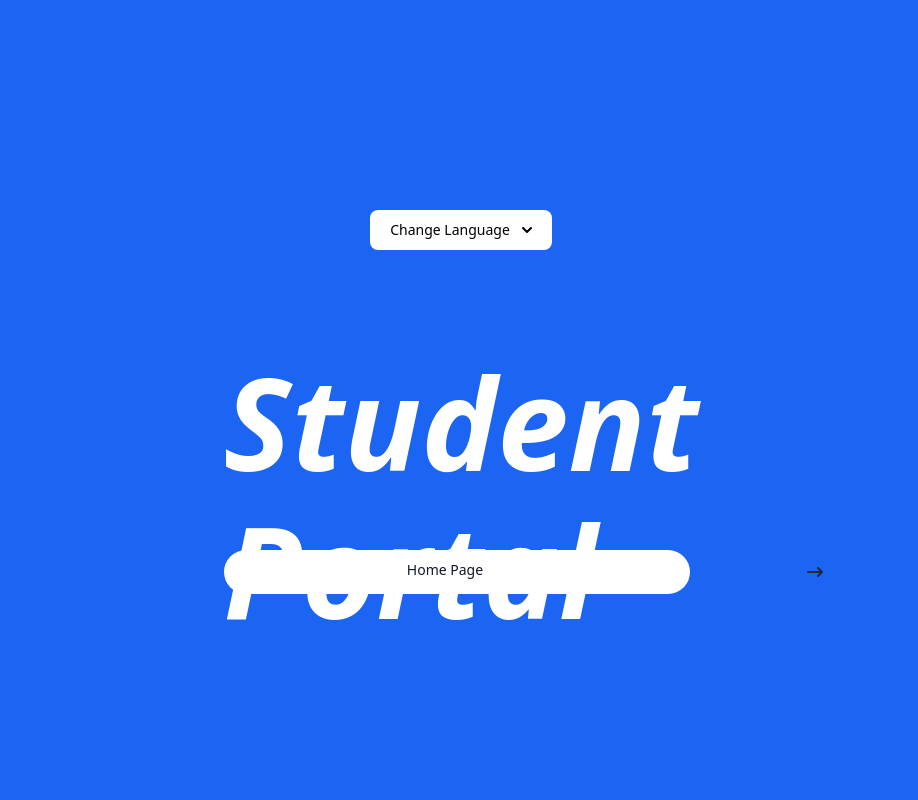
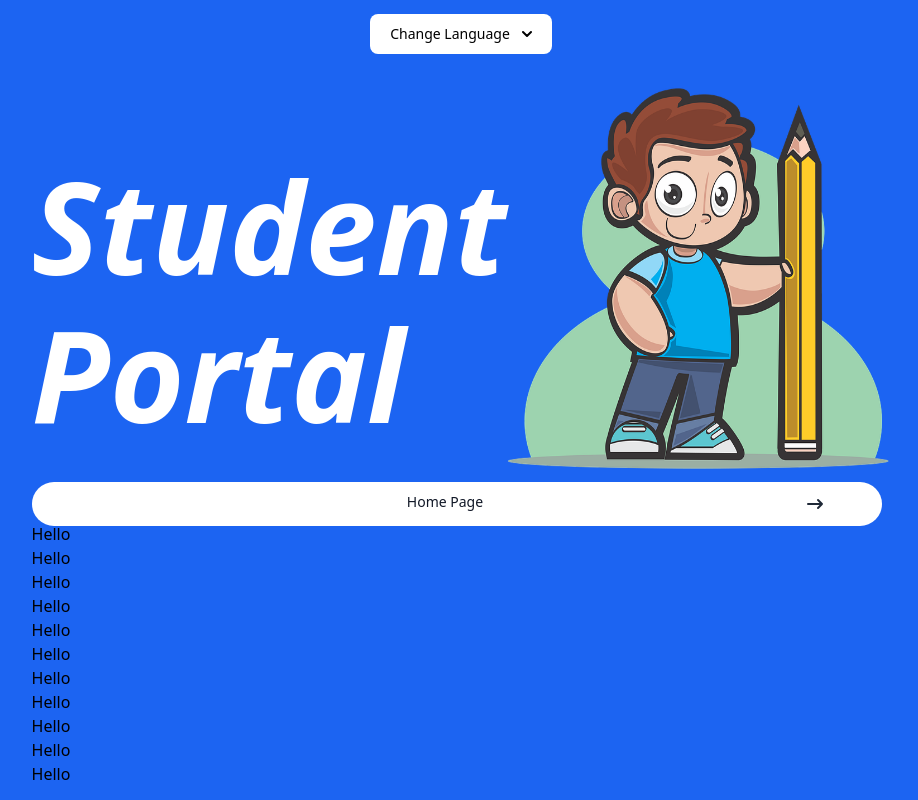
Before and after one commit to Abderlahman-Omar/react-student-portal, a React (Vite) app: page / in a window 1280 px wide. Shown: the whole page, without its empty margins (179-1097 px from the left). Built offline with nearby package versions, Linux system fonts and the light colour scheme.

Commit message:
splash change

```diff
--- a/src/pages/Splash Page/SplashPage.tsx
+++ b/src/pages/Splash Page/SplashPage.tsx
@@ -100,13 +100,13 @@ export default function SplashPage() {
                                     {t("title2")}
                                 </p>
                             </div>
-                            {/* <div>
-                                    <img
-                                        className="md:w-96 md:h-96 w-48 h-48 md:-translate-y-0 translate-y-10"
-                                        src="src\assets\images\splash.png"
-                                        alt=""
-                                    />
-                                </div> */}
+                            <div>
+                                <img
+                                    className="md:w-96 md:h-96 w-48 h-48 md:-translate-y-0 translate-y-10"
+                                    src="src\assets\images\splash.png"
+                                    alt=""
+                                />
+                            </div>
                         </div>
                         <button
                             type="button"
@@ -134,6 +134,19 @@ export default function SplashPage() {
                                 />
                             </svg>
                         </button>
+                        <div>
+                            <p>Hello</p>
+                            <p>Hello</p>
+                            <p>Hello</p>
+                            <p>Hello</p>
+                            <p>Hello</p>
+                            <p>Hello</p>
+                            <p>Hello</p>
+                            <p>Hello</p>
+                            <p>Hello</p>
+                            <p>Hello</p>
+                            <p>Hello</p>
+                        </div>
                     </div>
                 </div>
             </div>
```
